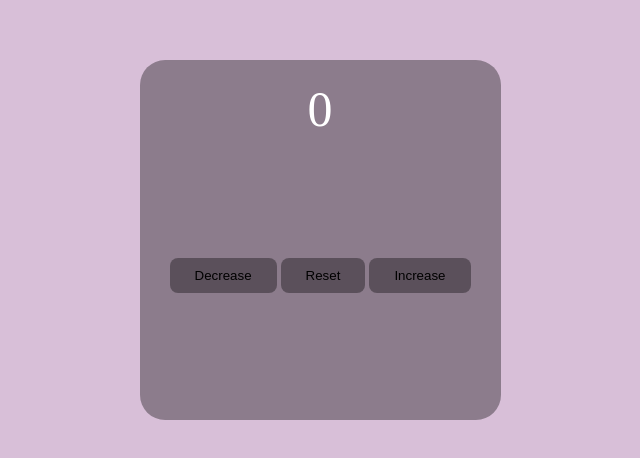
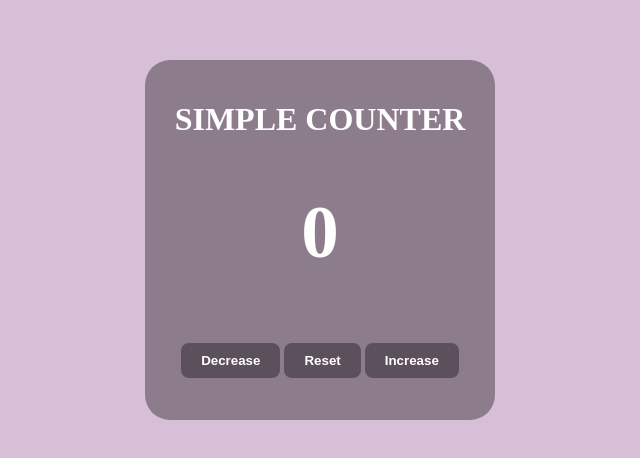
Before and after one commit to GeneralOlutoye/Homepractice, a plain HTML site: page Bro-code/index.html in a window 1280 px wide. Shown: the part 128-586 px from the top of the page, without its empty margins (320-960 px from the left). Drawn offline with Linux system fonts and the light colour scheme.

Commit message:
Updated Bro code

```diff
--- a/Bro code/index.html
+++ b/Bro-code/index.html
@@ -5,12 +5,13 @@
     <meta http-equiv="X-UA-Compatible" content="IE=edge">
     <meta name="viewport" content="width=device-width, initial-scale=1.0">
     <title>BroCode</title>
-    <link rel="stylesheet" href="/Homepractice/Bro code/style.css">
-    <script src="/Homepractice/Bro code/script.js" defer></script>
+    <link rel="stylesheet" href="/Bro-code/style.css">
+    <script src="/Bro-code/script.js" defer></script>
 </head>
 <body>
     <div class="con">
-    <label id="countLabel">0</label> <br>
+        <h1>SIMPLE COUNTER</h1>
+    <h1 id="countLabel">0</h1> <br>
     <button id="decreaseBtn">Decrease</button>
     <button id="reset">Reset</button>
     <button type="button" id="increaseBtn">Increase</button>
--- a/Bro code/script.js
+++ b/Bro-code/script.js
@@ -24,6 +24,7 @@
 
 let count = 0;
  document.querySelector('#decreaseBtn').onclick= ()=>{
+    if(count<=0){document.getElementById(`countLabel `).innerHTML=Display(0)}
      count-=1
      document.getElementById('countLabel').innerHTML= count
  }
--- a/Bro code/style.css
+++ b/Bro-code/style.css
@@ -1,5 +1,5 @@
 #countLabel{
-    font-size: 50px;
+    font-size: 75px;
 }
 body{
     display: flex;
@@ -17,9 +17,10 @@ body{
     color: white;
 }
 button{
-    padding: 10px 25px;
-    margin-top: 9em;
+    padding: 10px 20px;
     border: none;
     border-radius: 8px;
     background-color: inherit;
+    color: white;
+    font-weight: bolder;
 }
```
